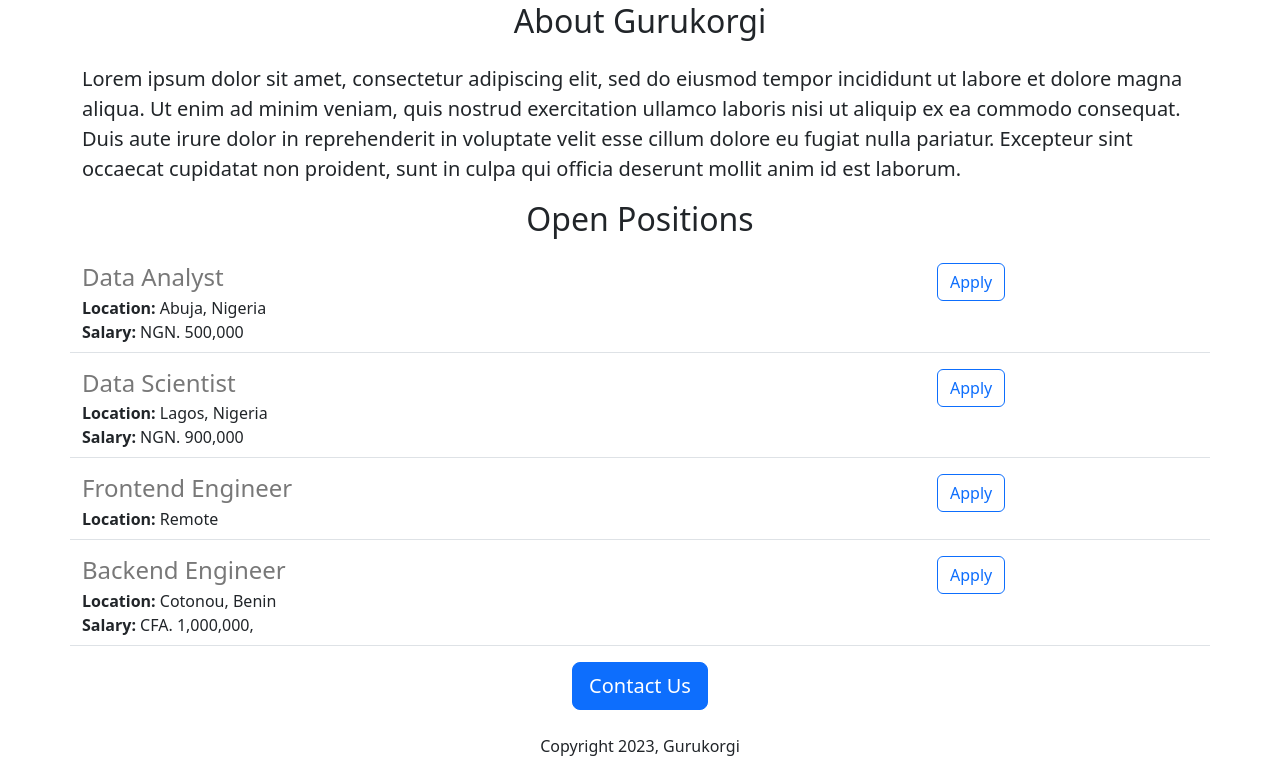
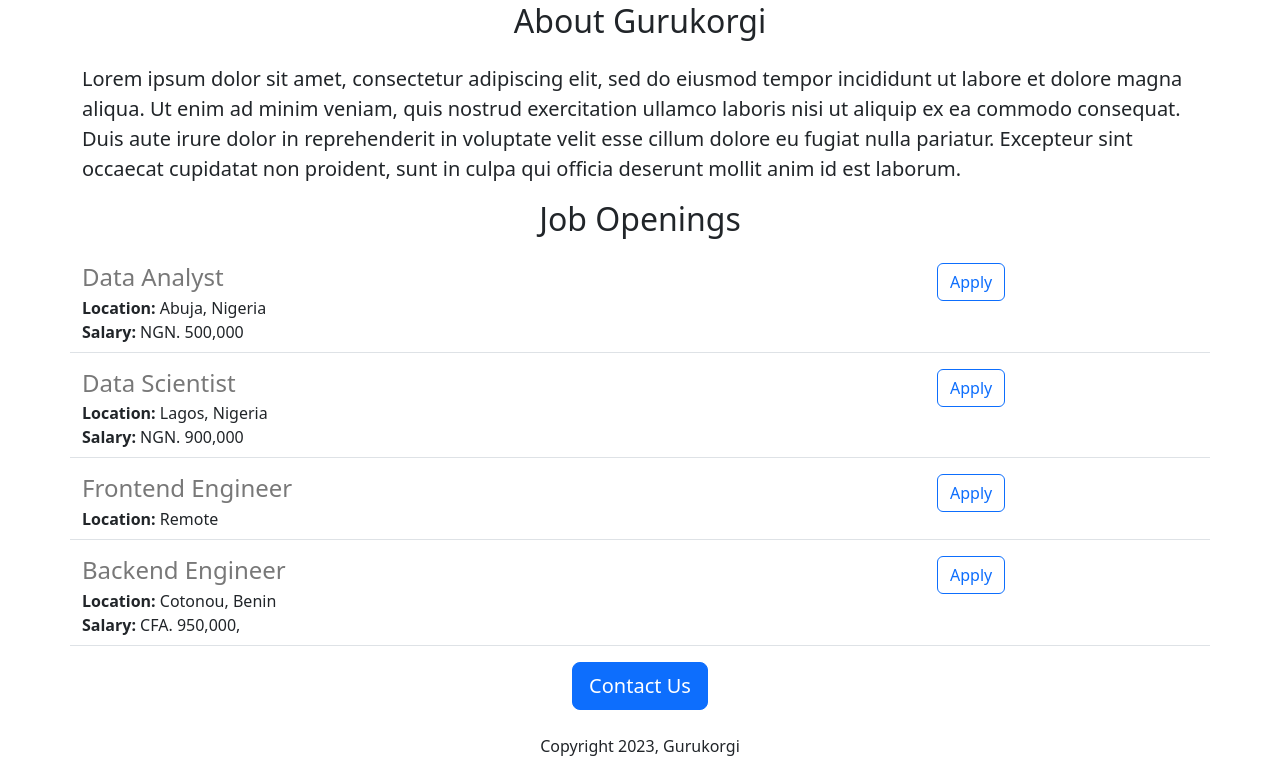
Before and after one commit to Gurukorgi/Gurukorgi-careers-website, a Flask app: page / in a window 1280 px wide. Shown: the part 406-1180 px from the top of the page. Run offline with Flask 3, Linux system fonts and the light colour scheme.

Commit message:
changed salary price for backend Engineer and changed  from open positions to  job openings

```diff
--- a/app.py
+++ b/app.py
@@ -24,7 +24,7 @@ JOBS=[
     'id': 4,
     'title': 'Backend Engineer',
     'location': 'Cotonou, Benin',
-    'salary': 'CFA. 1,000,000,'
+    'salary': 'CFA. 950,000,'
   }
 ]
 
--- a/templates/home.html
+++ b/templates/home.html
@@ -19,7 +19,7 @@
       <img class="img-fluid" src="static/banner.jpg" id="banner">
       <h2 class="text-center mt-2 mb-4">About Gurukorgi</h2>
       <p class="lead">Lorem ipsum dolor sit amet, consectetur adipiscing elit, sed do eiusmod tempor incididunt ut labore et dolore magna aliqua. Ut enim ad minim veniam, quis nostrud exercitation ullamco laboris nisi ut aliquip ex ea commodo consequat. Duis aute irure dolor in reprehenderit in voluptate velit esse cillum dolore eu fugiat nulla pariatur. Excepteur sint occaecat cupidatat non proident, sunt in culpa qui officia deserunt mollit anim id est laborum.</p>
-      <h2 class="text-center mt-2 mb-4">Open Positions</h2>
+      <h2 class="text-center mt-2 mb-4"> Job Openings </h2>
       <article>
         {% for job in jobs %}
           {% include 'jobitem.html' %}
```
